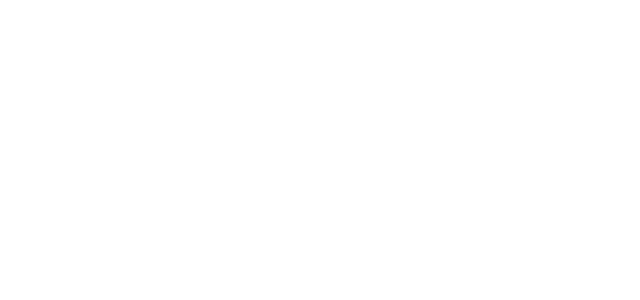
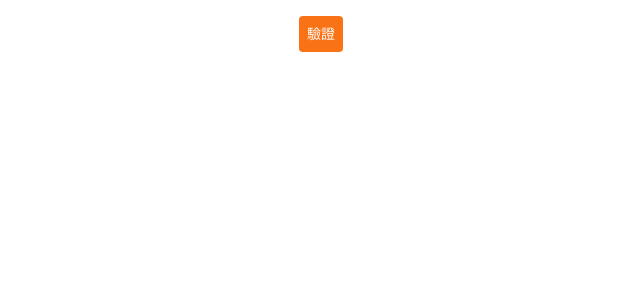
Before and after one commit to stranger583/form-validation, a React (Create React App) app: page / in a window 1280 px wide. Shown: the top 300 px of the page, without its empty margins (319-959 px from the left). Built offline with nearby package versions, Linux system fonts and the light colour scheme.

Commit message:
feat: add select components

```diff
--- a/src/App.tsx
+++ b/src/App.tsx
@@ -1,21 +1,9 @@
 import React from 'react';
-import { getNumberIntervals } from './utils/age-utils';
+import { Button } from './components/ui/button';
 function App() {
-  // const a = getNumberIntervals([[6, 11], [5, 8], [17, 20], [7, 7], [14,17]]);
-  const b = getNumberIntervals([[1, 3], [5, 7], [9, 11]]);
-  // const c = getNumberIntervals([[5, 10], [5, 10], [5, 10]]);
-  // const d = getNumberIntervals([[0, 20]]);
-  // const e = getNumberIntervals([[3, 3], [7, 7], [7, 7]]);
-
-  // console.log(a);
-  console.log(b);
-  // console.log(c);
-  // console.log(d);
-  // console.log(e);
-
   return (
-    <div className='bg-red-500 w-vw h-vh'>
-
+    <div className='w-vw h-dvh p-4 flex flex-col items-center'>
+      <Button variant='validation'>驗證</Button>
     </div>
   );
 }
--- /dev/null
+++ b/src/components/age-group-select.tsx
@@ -0,0 +1,11 @@
+import React from 'react'
+
+function AgeGroupSelect() {
+  return (
+    <div>
+
+    </div>
+  )
+}
+
+export default AgeGroupSelect
--- /dev/null
+++ b/src/components/ui/select.tsx
@@ -0,0 +1,20 @@
+import React from 'react'
+import { cN } from '../../libs/tw-marge'
+type SelectProps = React.ComponentProps<'select'>
+type OptionProps = React.ComponentProps<'option'>
+
+export function Select({ children, className, ...props }: SelectProps) {
+    return (
+        <select {...props} className={cN('', className)}>
+            {children}
+        </select>
+    )
+}
+
+export function Option({ children, className, ...props }: OptionProps) {
+    return (
+      <option className={cN('', className)} {...props}>
+        {children}
+      </option>
+    );
+  }
```
